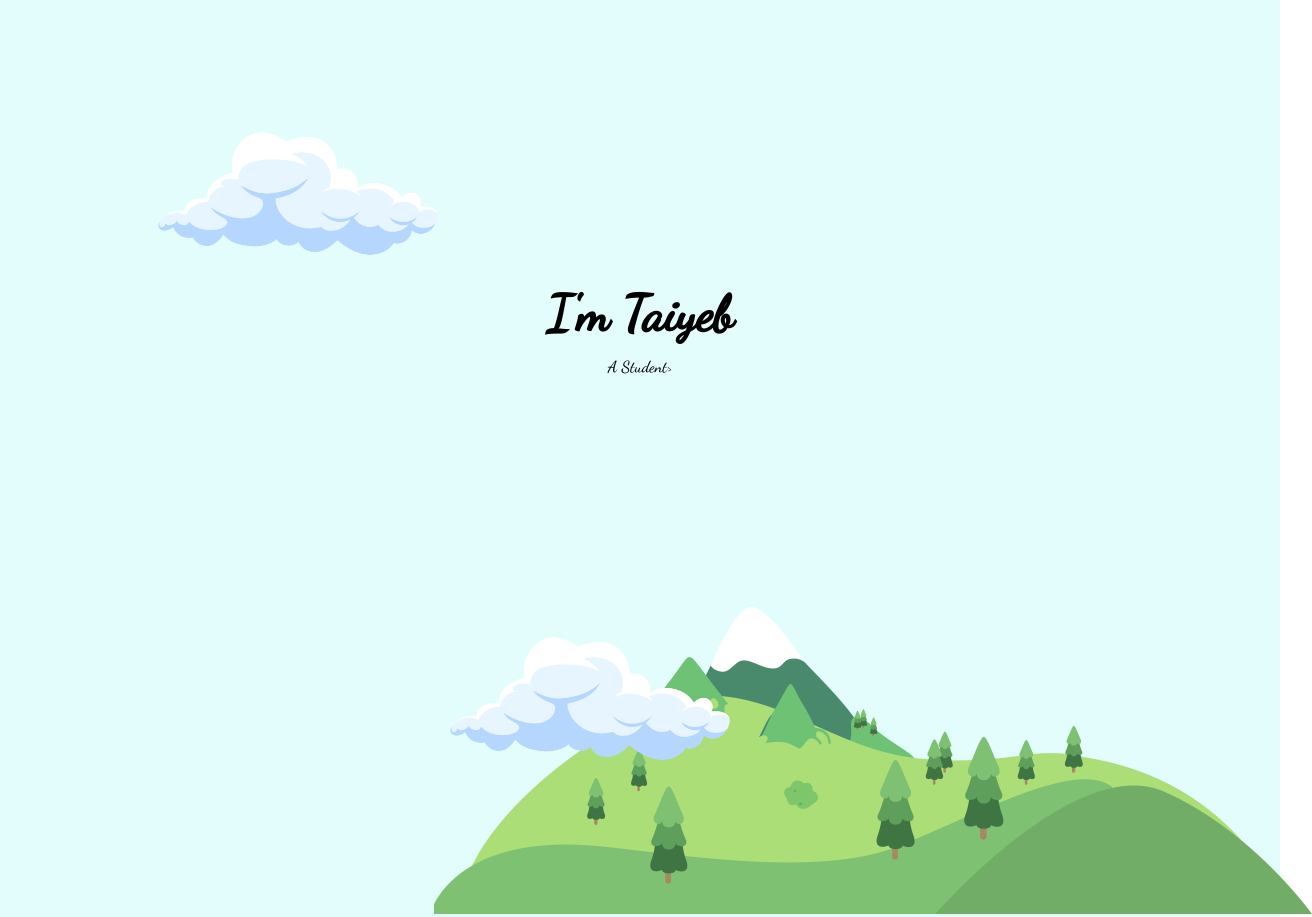
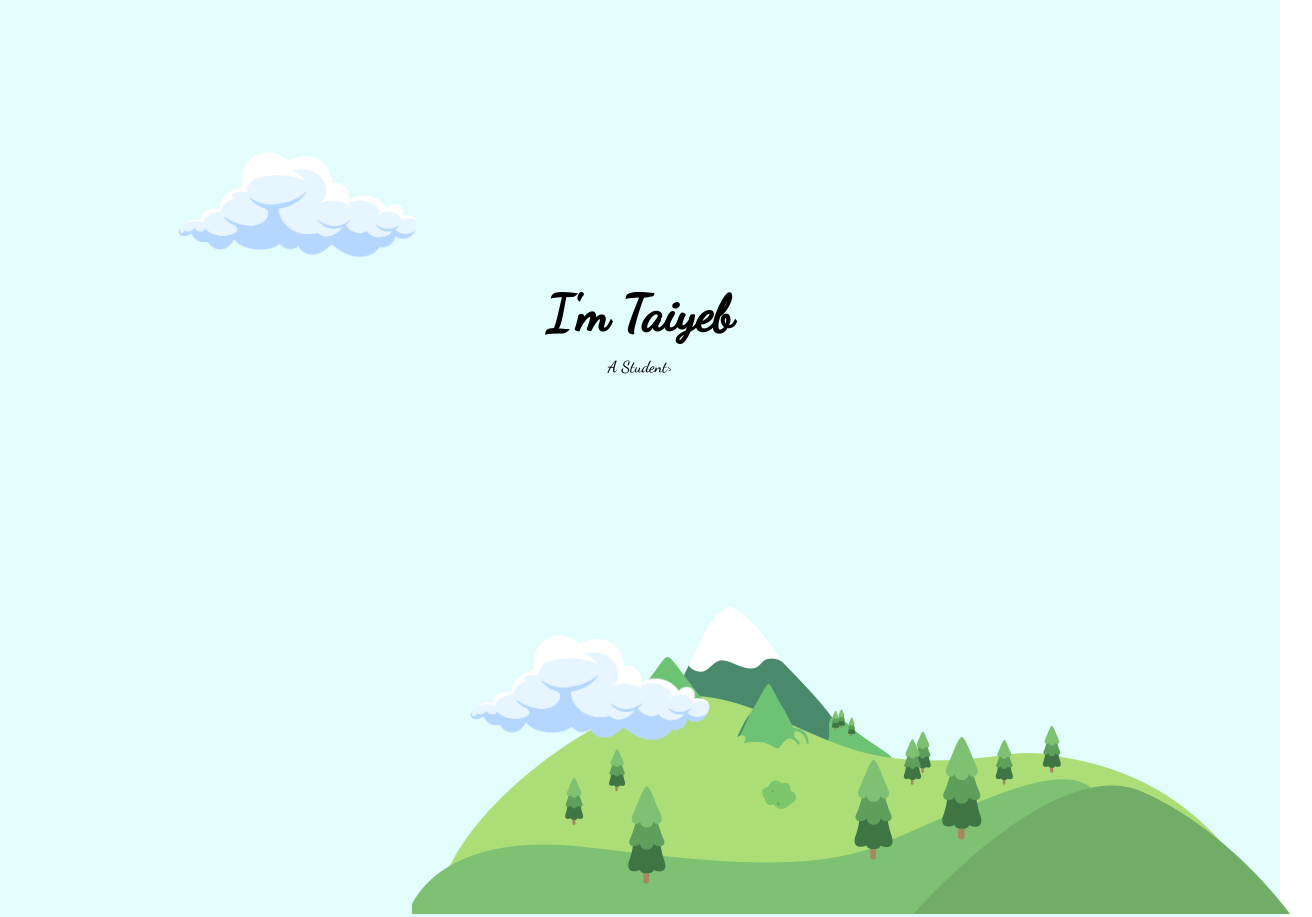
Before and after one commit to Kabuska0/Personal-Site-, a plain HTML site: page index.html in a window 1280 px wide. Shown: the top 917 px of the page, 1312 px wide, since content can reach past the window. Drawn offline with Linux system fonts and the light colour scheme.

Commit message:
mac prob fix

```diff
--- a/css/styles.css
+++ b/css/styles.css
@@ -12,14 +12,14 @@ body {
 }
 
 .cloud {
-  width: 300px;
+  width: 20%;
   position: relative;
   top: 50px;
   right: 50px;
 }
 
 .cloud2 {
-  width: 300px;
+  width: 20%;
   position: relative;
   bottom: 300px;
   left: 100px;
```
